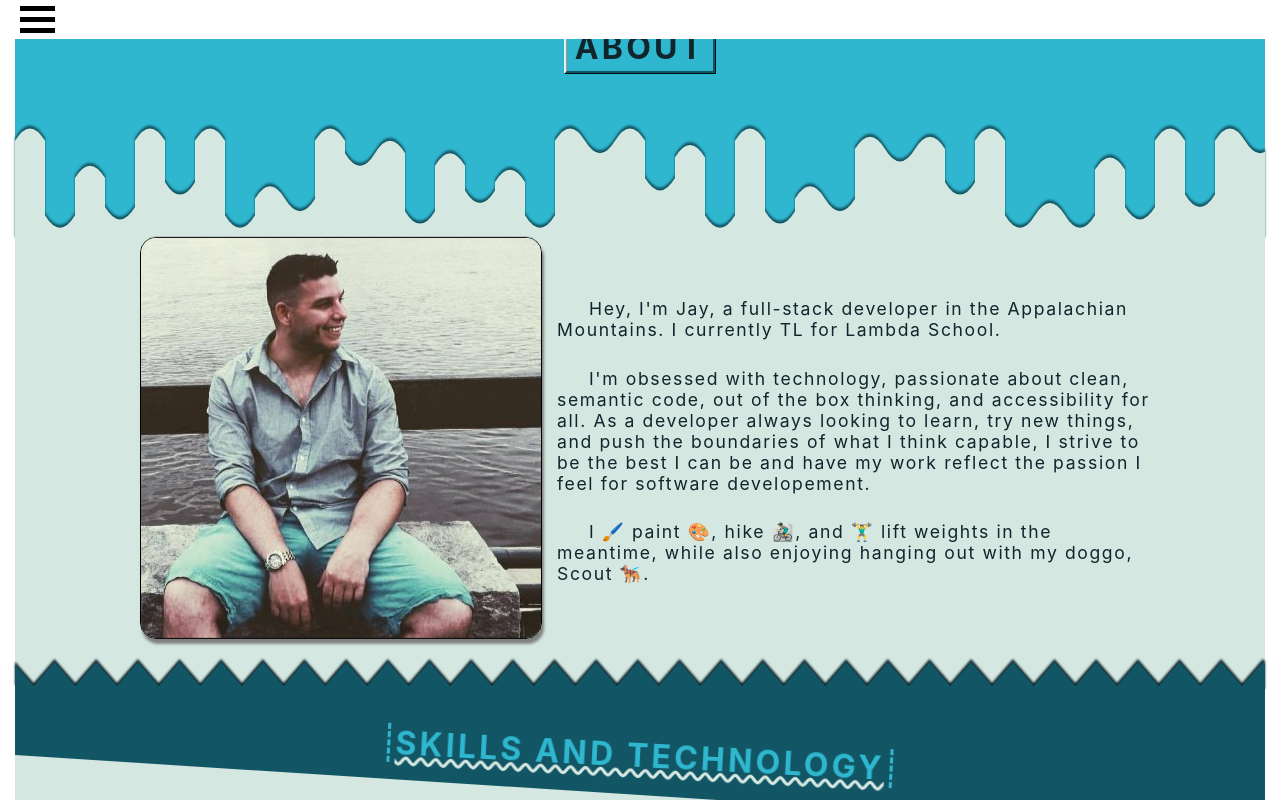
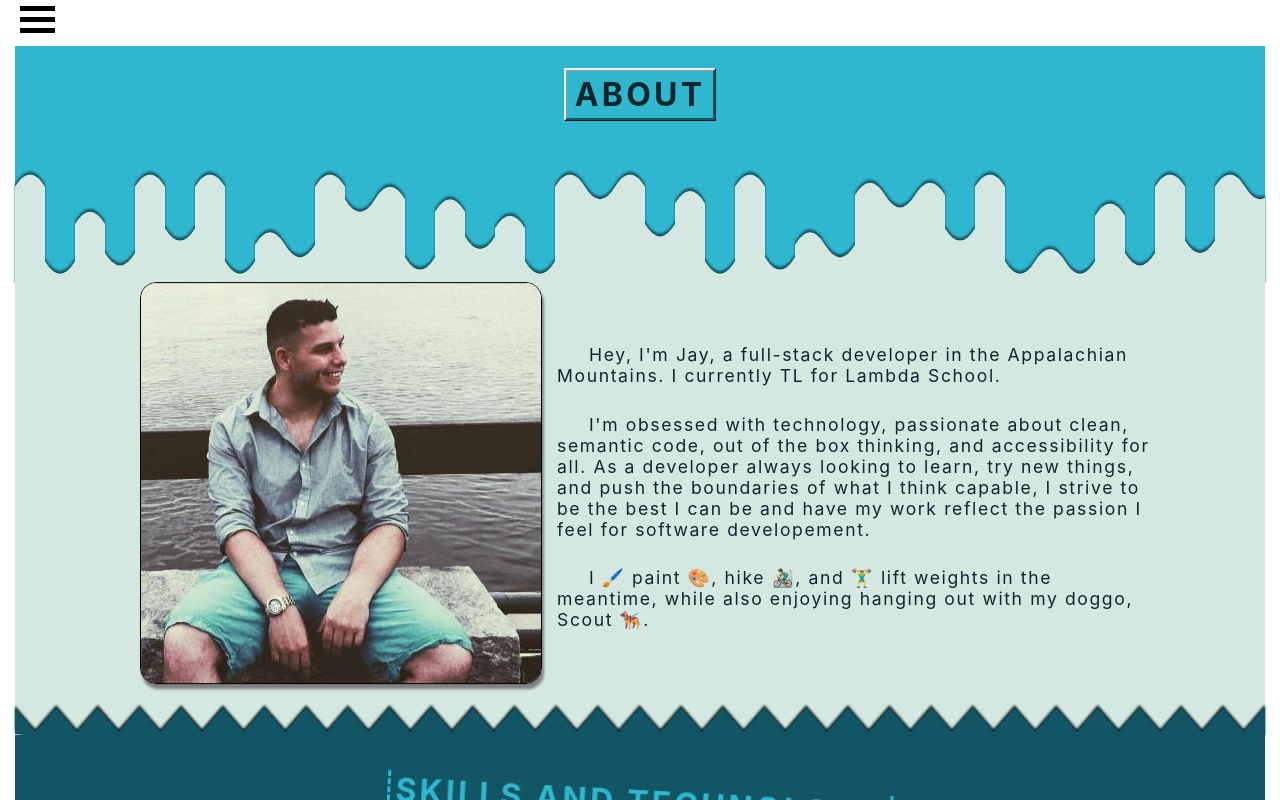
Before and after one commit to leachcoding/ReactPortfolio, a React (Create React App) app in the folder react-portfolio/: page / in a window 1280 px wide. Shown: the top 800 px of the page. Built offline with nearby package versions, Linux system fonts and the light colour scheme.

Commit message:
changes made

```diff
--- a/react-portfolio/src/components/About.css
+++ b/react-portfolio/src/components/About.css
@@ -6,6 +6,7 @@
   width: 100%;
   margin: auto;
   background-color: #d4e8e1;
+  margin-top: 5.8vh;
 }
 
 .about .aboutTop {
```
